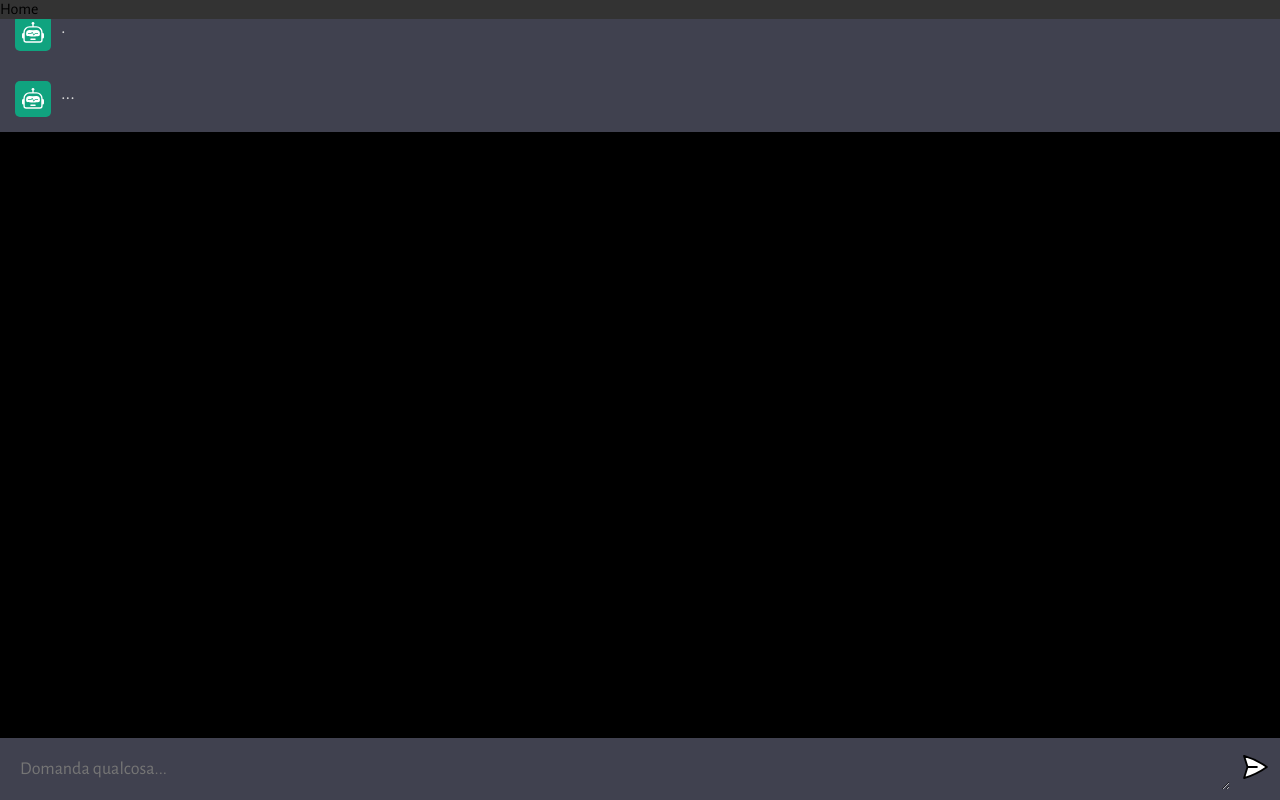
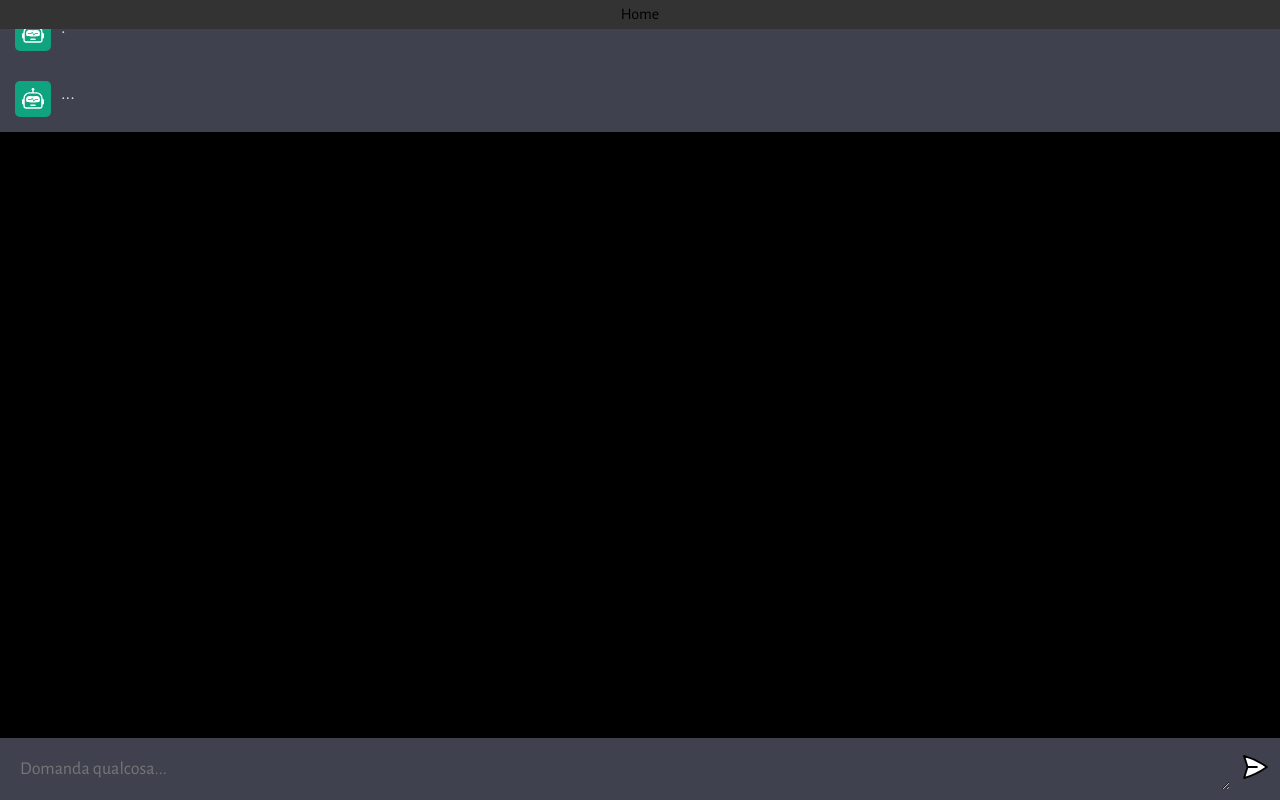
Before and after one commit to LorenzoA98/UanamaAI, a website built with Vite: page client/index.html in a window 1280 px wide. Built offline with nearby package versions, Linux system fonts and the light colour scheme; no server answers.

Commit message:
update server

```diff
--- a/client/style.css
+++ b/client/style.css
@@ -161,7 +161,10 @@ ul {
 }
 
 li {
-  float: left;
+  font-family: "Alegreya Sans", sans-serif;
+  text-align: center;
+  margin-top: 5px;
+  margin-bottom: 5px;
 }
 
 li a {
```
